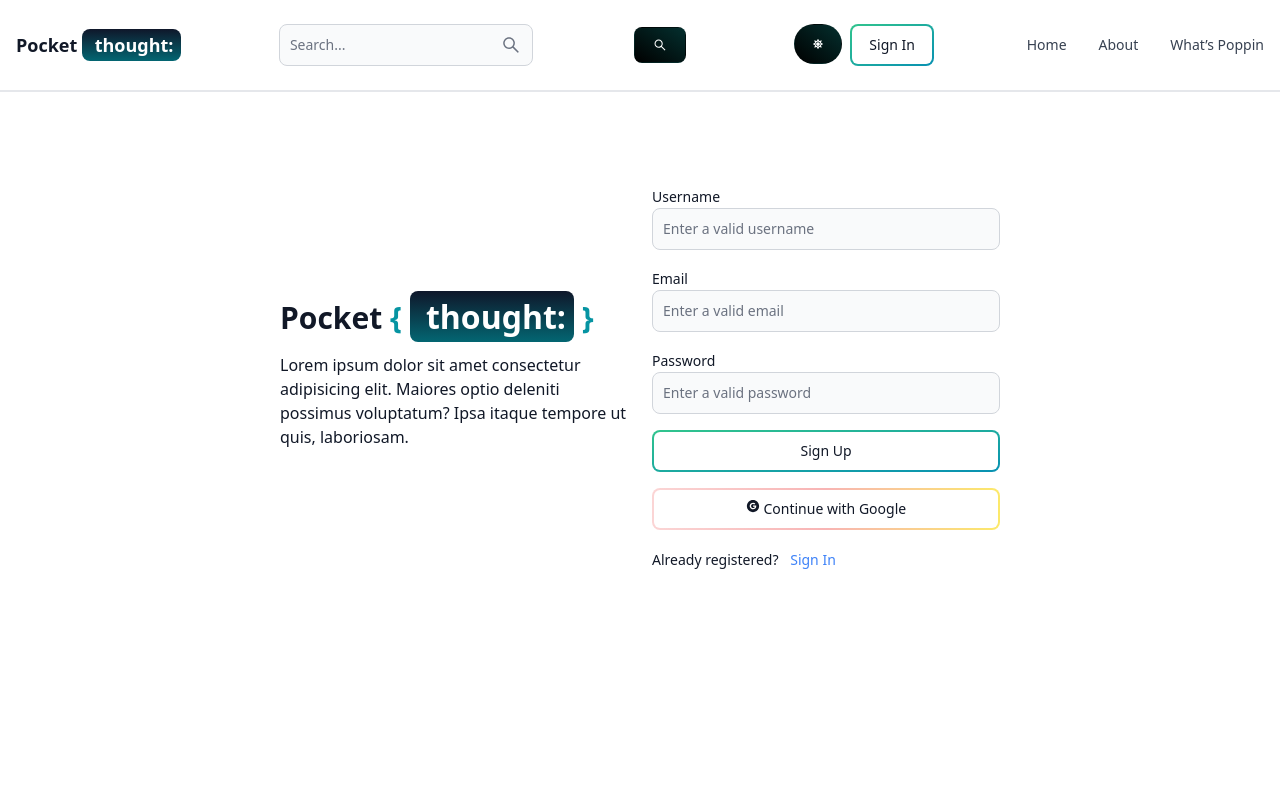
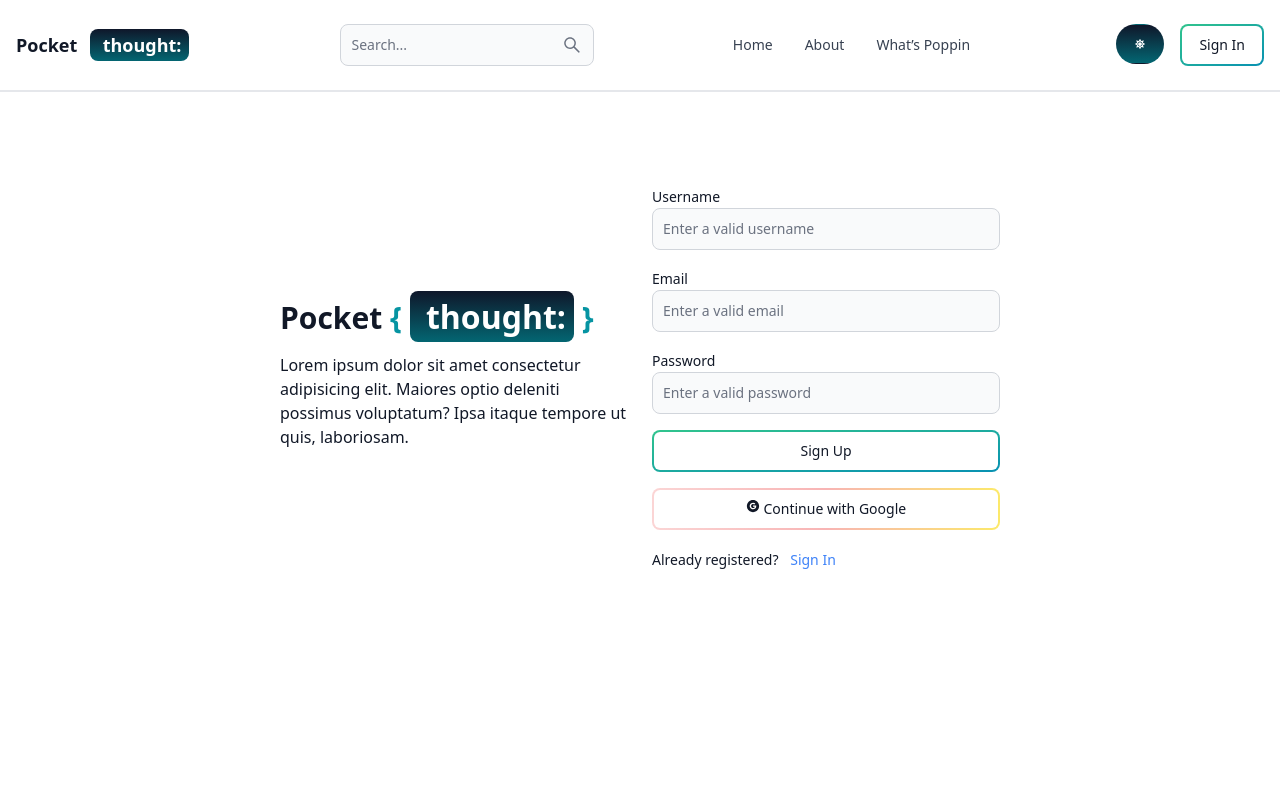
Before and after one commit to TerRosales/tr-blog, a React (Vite) app in the folder client/: page /signup in a window 1280 px wide. Shown: the top 800 px of the page. Built offline with nearby package versions, Linux system fonts and the light colour scheme; no server answers.

Commit message:
Header Touch up

```diff
--- a/client/src/components/Header.jsx
+++ b/client/src/components/Header.jsx
@@ -24,10 +24,10 @@ const Header = () => {
           rightIcon={AiOutlineSearch}
         />
       </form>
-      <Button className="button-gradient">
+      <Button className="button-gradient w-12 h-10 lg:hidden pill">
         <AiOutlineSearch />
       </Button>
-      <div className="flex">
+      <div className="flex gap-2 md:order-2">
         <Button
           className="w-12 h-10 hidden sm:inline button-gradient"
           pill
--- a/client/src/components/Logo.jsx
+++ b/client/src/components/Logo.jsx
@@ -5,7 +5,7 @@ const Logo = () => {
   return (
     <Link to="/" className="text-lg font-bold dark:text-white">
       Pocket&nbsp;
-      <span className="px-2 py-1 text-lg rounded-lg text-white font-bold bg-gradient-to-b from-slate-900 to-teal-700 ">
+      <span className="px-2 py-1 text-lg rounded-lg button-gradient">
         {" "}
         thought:
       </span>
--- a/client/src/global.css
+++ b/client/src/global.css
@@ -11,5 +11,5 @@
 }
 
 .button-gradient {
-  @apply bg-gradient-to-tr from-black to-teal-950 mx-2;
+  @apply text-white bg-gradient-to-b from-slate-900 to-teal-700 mx-2;
 }
```
